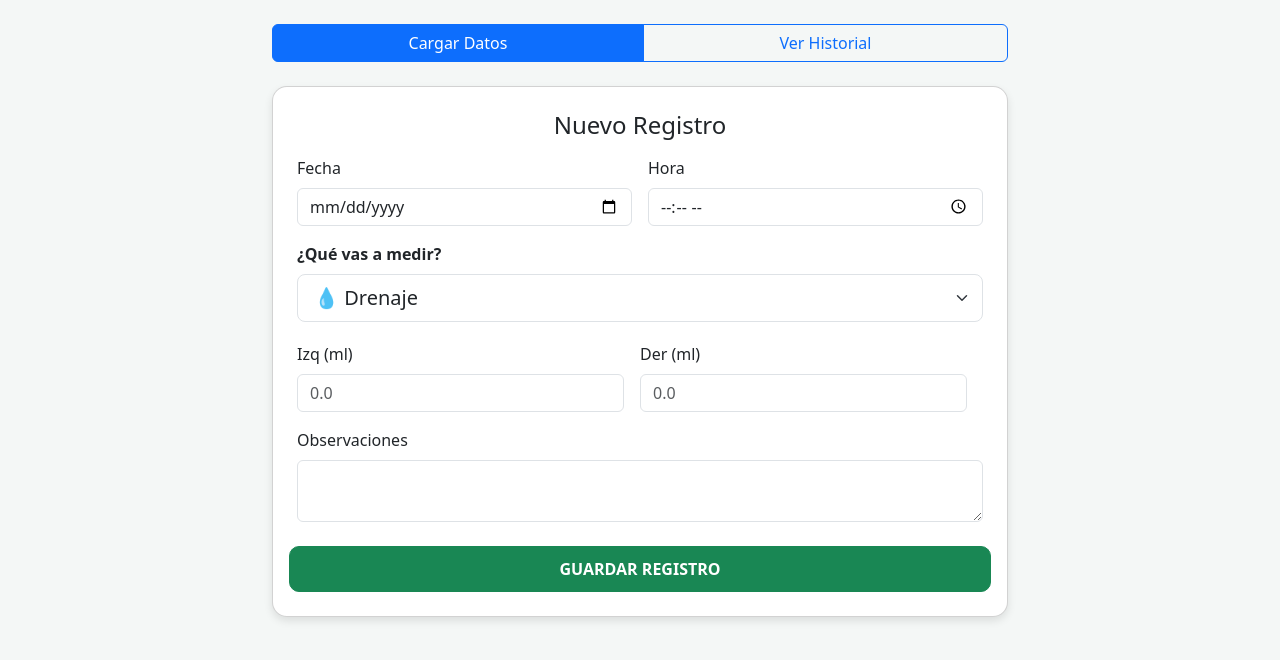
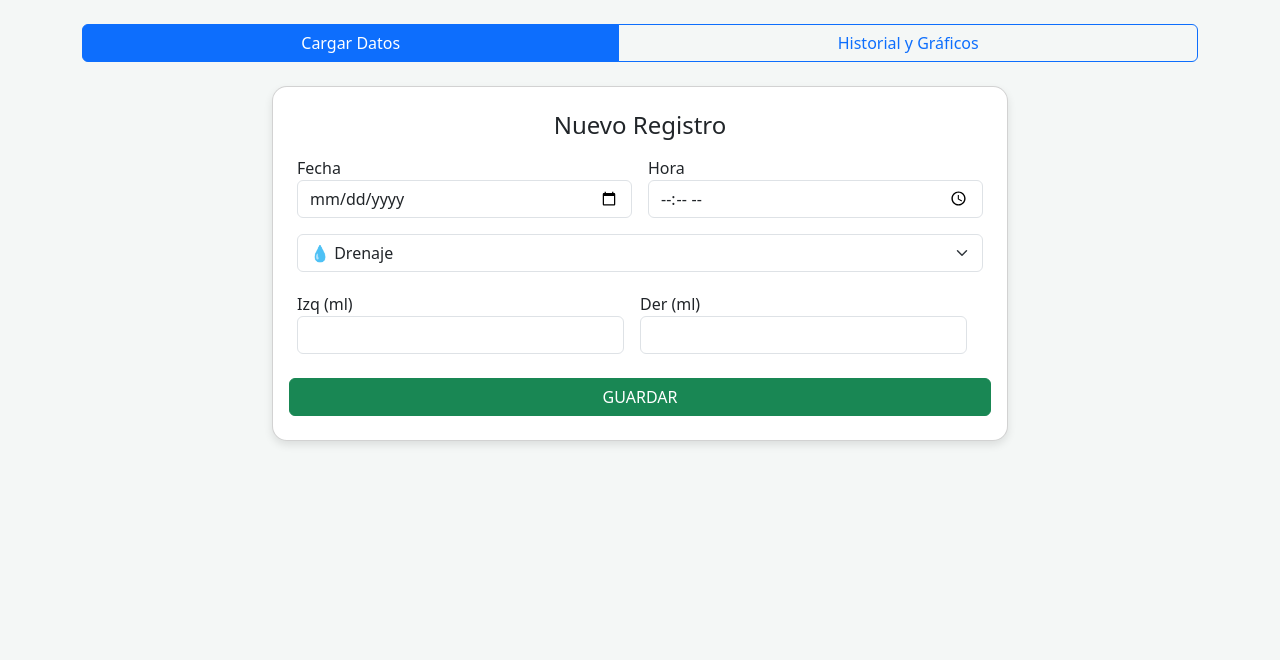
Before and after one commit to Pastormerlo/control-drenaje, a Flask app: page /cargar in a window 1280 px wide. Shown: the part 50-710 px from the top of the page. Run offline with Flask 3, Linux system fonts and the light colour scheme; a user stored in the database is signed in; some libraries are stand-ins or nearby versions.

Commit message:
Add files via upload

```diff
--- a/templates/index.html
+++ b/templates/index.html
@@ -3,21 +3,18 @@
 <head>
     <meta charset="UTF-8">
     <meta name="viewport" content="width=device-width, initial-scale=1.0">
-    <title>Control de Salud - Mauro</title>
+    <title>Salud - Mauro</title>
 
     <link rel="manifest" href="/static/manifest.json">
     <meta name="theme-color" content="#0d6efd">
-    <link rel="apple-touch-icon" href="/static/icon-192.png">
+    <link href="https://cdn.jsdelivr.net/npm/bootstrap@5.3.0/dist/css/bootstrap.min.css" rel="stylesheet">
+    <script src="https://cdn.jsdelivr.net/npm/chart.js"></script>
 
-    <link href="https://cdn.jsdelivr.net/npm/bootstrap@5.3.0/dist/css/bootstrap.min.css" rel="stylesheet">
     <style>
         body { background-color: #f4f7f6; }
-        .card { border-radius: 15px; box-shadow: 0 4px 8px rgba(0,0,0,0.1); }
-        .btn-custom { border-radius: 10px; padding: 10px 20px; font-weight: bold; }
+        .card { border-radius: 15px; box-shadow: 0 4px 8px rgba(0,0,0,0.1); margin-bottom: 20px; }
         .seccion-oculta { display: none; }
-        .badge-drenaje { background-color: #0d6efd; }
-        .badge-presion { background-color: #dc3545; }
-        .badge-glucosa { background-color: #ffc107; color: black; }
+        canvas { max-height: 250px; }
     </style>
 </head>
 <body>
@@ -30,95 +27,77 @@
 </nav>
 
 <div class="container">
-    <div class="row justify-content-center">
-        <div class="col-md-8 text-center mb-4">
-            <div class="btn-group w-100">
+    <div class="btn-group w-100 mb-4">
         <a href="{{ url_for('cargar_registro') }}" class="btn btn-primary">Cargar Datos</a>
-                <a href="{{ url_for('ver_registros') }}" class="btn btn-outline-primary">Ver Historial</a>
-            </div>
+        <a href="{{ url_for('ver_registros') }}" class="btn btn-outline-primary">Historial y Gráficos</a>
     </div>
 
     {% if modo == 'cargar' %}
+    <div class="row justify-content-center">
         <div class="col-md-8">
             <div class="card p-4">
                 <h4 class="text-center mb-3">Nuevo Registro</h4>
-
                 {% if success %}<div class="alert alert-success">{{ success }}</div>{% endif %}
-
                 <form action="{{ url_for('cargar_registro') }}" method="POST">
                     <div class="row g-3">
-                        <div class="col-6">
-                            <label class="form-label">Fecha</label>
-                            <input type="date" name="fecha" class="form-control" required>
-                        </div>
-                        <div class="col-6">
-                            <label class="form-label">Hora</label>
-                            <input type="time" name="hora" class="form-control" required>
-                        </div>
-
+                        <div class="col-6"><label>Fecha</label><input type="date" name="fecha" class="form-control" required></div>
+                        <div class="col-6"><label>Hora</label><input type="time" name="hora" class="form-control" required></div>
                         <div class="col-12">
-                            <label class="form-label fw-bold">¿Qué vas a medir?</label>
-                            <select class="form-select form-select-lg" id="tipo_registro" name="tipo_registro" onchange="mostrarCampos()">
+                            <select class="form-select" id="tipo_registro" name="tipo_registro" onchange="mostrarCampos()">
                                 <option value="drenaje">💧 Drenaje</option>
                                 <option value="presion">❤️ Presión Arterial</option>
                                 <option value="glucosa">🩸 Glucosa</option>
                             </select>
                         </div>
-
                         <div id="campos_drenaje" class="row g-3 mt-1">
-                            <div class="col-6">
-                                <label class="form-label">Izq (ml)</label>
-                                <input type="number" step="0.1" name="cantidad_izq" class="form-control" placeholder="0.0">
+                            <div class="col-6"><label>Izq (ml)</label><input type="number" step="0.1" name="cantidad_izq" class="form-control"></div>
+                            <div class="col-6"><label>Der (ml)</label><input type="number" step="0.1" name="cantidad_der" class="form-control"></div>
                         </div>
-                            <div class="col-6">
-                                <label class="form-label">Der (ml)</label>
-                                <input type="number" step="0.1" name="cantidad_der" class="form-control" placeholder="0.0">
+                        <div id="campos_presion" class="row g-3 mt-1 seccion-oculta">
+                            <div class="col-4"><label>Alta</label><input type="number" name="presion_alta" class="form-control"></div>
+                            <div class="col-4"><label>Baja</label><input type="number" name="presion_baja" class="form-control"></div>
+                            <div class="col-4"><label>Pulso</label><input type="number" name="pulso" class="form-control"></div>
                         </div>
+                        <div id="campos_glucosa" class="row g-3 mt-1 seccion-oculta">
+                            <div class="col-12"><label>Glucosa (mg/dL)</label><input type="number" name="glucosa" class="form-control"></div>
                         </div>
-
-                        <div id="campos_presion" class="row g-3 mt-1 seccion-oculta">
-                            <div class="col-4">
-                                <label class="form-label">Sist. (Alta)</label>
-                                <input type="number" name="presion_alta" class="form-control" placeholder="120">
-                            </div>
-                            <div class="col-4">
-                                <label class="form-label">Diast. (Baja)</label>
-                                <input type="number" name="presion_baja" class="form-control" placeholder="80">
-                            </div>
-                            <div class="col-4">
-                                <label class="form-label">Pulso</label>
-                                <input type="number" name="pulso" class="form-control" placeholder="70">
-                            </div>
-                        </div>
-
-                        <div id="campos_glucosa" class="row g-3 mt-1 seccion-oculta">
-                            <div class="col-12">
-                                <label class="form-label">Nivel (mg/dL)</label>
-                                <input type="number" name="glucosa" class="form-control" placeholder="95">
-                            </div>
-                        </div>
-
-                        <div class="col-12 mt-3">
-                            <label class="form-label">Observaciones</label>
-                            <textarea name="observaciones" class="form-control" rows="2"></textarea>
-                        </div>
-
-                        <button type="submit" class="btn btn-success btn-custom w-100 mt-4">GUARDAR REGISTRO</button>
+                        <button type="submit" class="btn btn-success w-100 mt-4">GUARDAR</button>
                     </div>
                 </form>
+            </div>
         </div>
     </div>
     {% endif %}
 
     {% if modo == 'ver' %}
+    <div class="row">
+        <div class="col-md-6">
+            <div class="card p-3">
+                <h6 class="text-center text-primary">Drenaje (ml)</h6>
+                <canvas id="chartDrenaje"></canvas>
+            </div>
+        </div>
+
+        <div class="col-md-6">
+            <div class="card p-3">
+                <h6 class="text-center text-danger">Pulso y Presión</h6>
+                <canvas id="chartPresion"></canvas>
+            </div>
+        </div>
+
         <div class="col-12">
-            <h4 class="text-center mb-3">Historial</h4>
+            <div class="card p-3">
+                <h6 class="text-center text-warning">Glucosa (mg/dL)</h6>
+                <canvas id="chartGlucosa"></canvas>
+            </div>
+        </div>
+
+        <div class="col-12 mt-4">
             <div class="table-responsive">
-                <table class="table table-hover bg-white rounded shadow-sm">
+                <table class="table table-sm table-hover bg-white rounded shadow-sm">
                     <thead class="table-dark">
                         <tr>
-                            <th>Fecha/Hora</th>
-                            <th>Tipo</th>
+                            <th>Fecha</th>
                             <th>Datos</th>
                             <th>Acción</th>
                         </tr>
@@ -126,64 +105,78 @@
                     <tbody>
                         {% for r in registros %}
                         <tr>
-                            <td>{{ r.fecha }} <br> <small>{{ r.hora }}</small></td>
+                            <td><small>{{ r.fecha }}</small></td>
                             <td>
                                 {% if r.cant_izq or r.cant_der %}
-                                    <span class="badge badge-drenaje">Drenaje</span>
+                                    I:{{ r.cant_izq or 0 }} D:{{ r.cant_der or 0 }}
                                 {% elif r.presion_alta %}
-                                    <span class="badge badge-presion">Presión</span>
-                                {% else %}
-                                    <span class="badge badge-glucosa">Glucosa</span>
-                                {% endif %}
-                            </td>
-                            <td>
-                                {% if r.cant_izq or r.cant_der %}
-                                    Izq: {{ r.cant_izq or 0 }} | Der: {{ r.cant_der or 0 }}
-                                {% elif r.presion_alta %}
-                                    {{ r.presion_alta }}/{{ r.presion_baja }} - P: {{ r.pulso }}
+                                    {{ r.presion_alta }}/{{ r.presion_baja }} ({{ r.pulso }})
                                 {% else %}
                                     {{ r.glucosa }} mg/dL
                                 {% endif %}
                             </td>
                             <td>
-                                <a href="{{ url_for('borrar', id=r.id) }}"
-                                   class="btn btn-danger btn-sm"
-                                   onclick="return confirm('¿Estás seguro de que quieres borrar este registro?');">
-                                   🗑️
-                                </a>
+                                <a href="{{ url_for('borrar', id=r.id) }}" class="btn btn-link btn-sm text-danger" onclick="return confirm('¿Borrar registro?');">🗑️</a>
                             </td>
                         </tr>
                         {% endfor %}
                     </tbody>
                 </table>
             </div>
-            <a href="{{ url_for('ver_registros') }}" class="btn btn-secondary w-100 mt-2">Actualizar</a>
         </div>
+    </div>
+
+    <script>
+        const config = { responsive: true, maintainAspectRatio: false };
+
+        // Datos para Drenaje
+        const labelsDrenaje = [{% for r in registros|reverse %}{% if r.cant_izq or r.cant_der %}"{{r.fecha}}",{% endif %}{% endfor %}];
+        new Chart(document.getElementById('chartDrenaje'), {
+            type: 'line',
+            data: {
+                labels: labelsDrenaje,
+                datasets: [
+                    { label: 'Izq', data: [{% for r in registros|reverse %}{% if r.cant_izq or r.cant_der %}{{r.cant_izq or 0}},{% endif %}{% endfor %}], borderColor: '#0d6efd' },
+                    { label: 'Der', data: [{% for r in registros|reverse %}{% if r.cant_izq or r.cant_der %}{{r.cant_der or 0}},{% endif %}{% endfor %}], borderColor: '#6c757d' }
+                ]
+            }, options: config
+        });
+
+        // Datos para Presión y Pulso
+        const labelsPresion = [{% for r in registros|reverse %}{% if r.presion_alta %}"{{r.fecha}}",{% endif %}{% endfor %}];
+        new Chart(document.getElementById('chartPresion'), {
+            type: 'line',
+            data: {
+                labels: labelsPresion,
+                datasets: [
+                    { label: 'Alta', data: [{% for r in registros|reverse %}{% if r.presion_alta %}{{r.presion_alta}},{% endif %}{% endfor %}], borderColor: '#dc3545' },
+                    { label: 'Pulso', data: [{% for r in registros|reverse %}{% if r.pulso %}{{r.pulso}},{% endif %}{% endfor %}], borderColor: '#ffc107' }
+                ]
+            }, options: config
+        });
+
+        // Datos para Glucosa
+        const labelsGlucosa = [{% for r in registros|reverse %}{% if r.glucosa %}"{{r.fecha}}",{% endif %}{% endfor %}];
+        new Chart(document.getElementById('chartGlucosa'), {
+            type: 'line',
+            data: {
+                labels: labelsGlucosa,
+                datasets: [
+                    { label: 'Glucosa', data: [{% for r in registros|reverse %}{% if r.glucosa %}{{r.glucosa}},{% endif %}{% endfor %}], borderColor: '#198754', backgroundColor: 'rgba(25, 135, 84, 0.1)', fill: true }
+                ]
+            }, options: config
+        });
+    </script>
     {% endif %}
-    </div>
 </div>
 
 <script>
     function mostrarCampos() {
         const tipo = document.getElementById('tipo_registro').value;
-    document.getElementById('campos_drenaje').classList.add('seccion-oculta');
-    document.getElementById('campos_presion').classList.add('seccion-oculta');
-    document.getElementById('campos_glucosa').classList.add('seccion-oculta');
-
-    if (tipo === 'drenaje') document.getElementById('campos_drenaje').classList.remove('seccion-oculta');
-    if (tipo === 'presion') document.getElementById('campos_presion').classList.remove('seccion-oculta');
-    if (tipo === 'glucosa') document.getElementById('campos_glucosa').classList.remove('seccion-oculta');
-}
-
-// Registro del Service Worker para que la PWA sea instalable
-if ('serviceWorker' in navigator) {
-    window.addEventListener('load', () => {
-        navigator.serviceWorker.register('/static/sw.js')
-            .then(reg => console.log('SW registrado'))
-            .catch(err => console.log('Error SW', err));
-    });
+        document.getElementById('campos_drenaje').classList.toggle('seccion-oculta', tipo !== 'drenaje');
+        document.getElementById('campos_presion').classList.toggle('seccion-oculta', tipo !== 'presion');
+        document.getElementById('campos_glucosa').classList.toggle('seccion-oculta', tipo !== 'glucosa');
     }
 </script>
-
 </body>
 </html>
```
Lines whose indentation alone changed are shown as unchanged.
